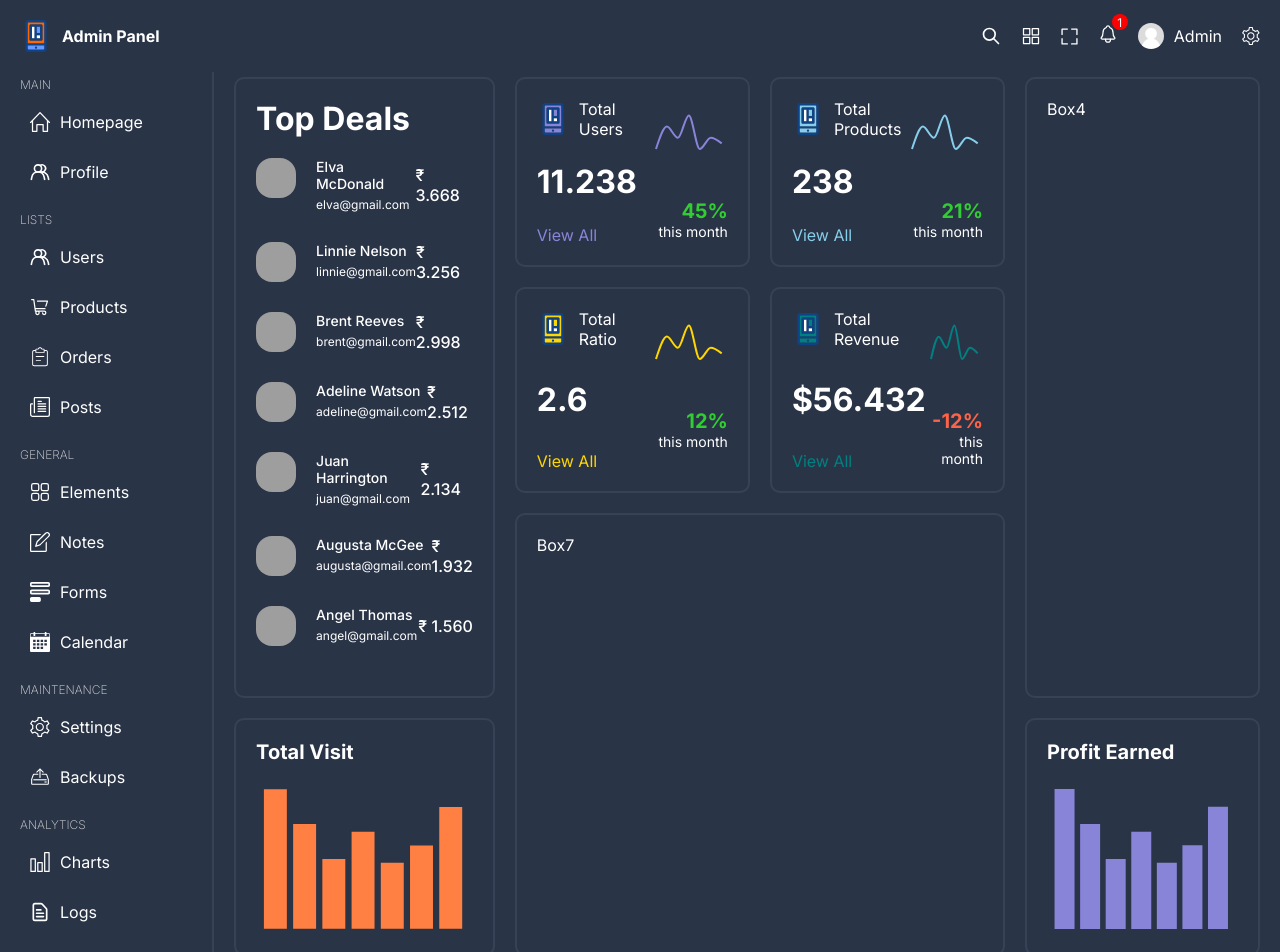
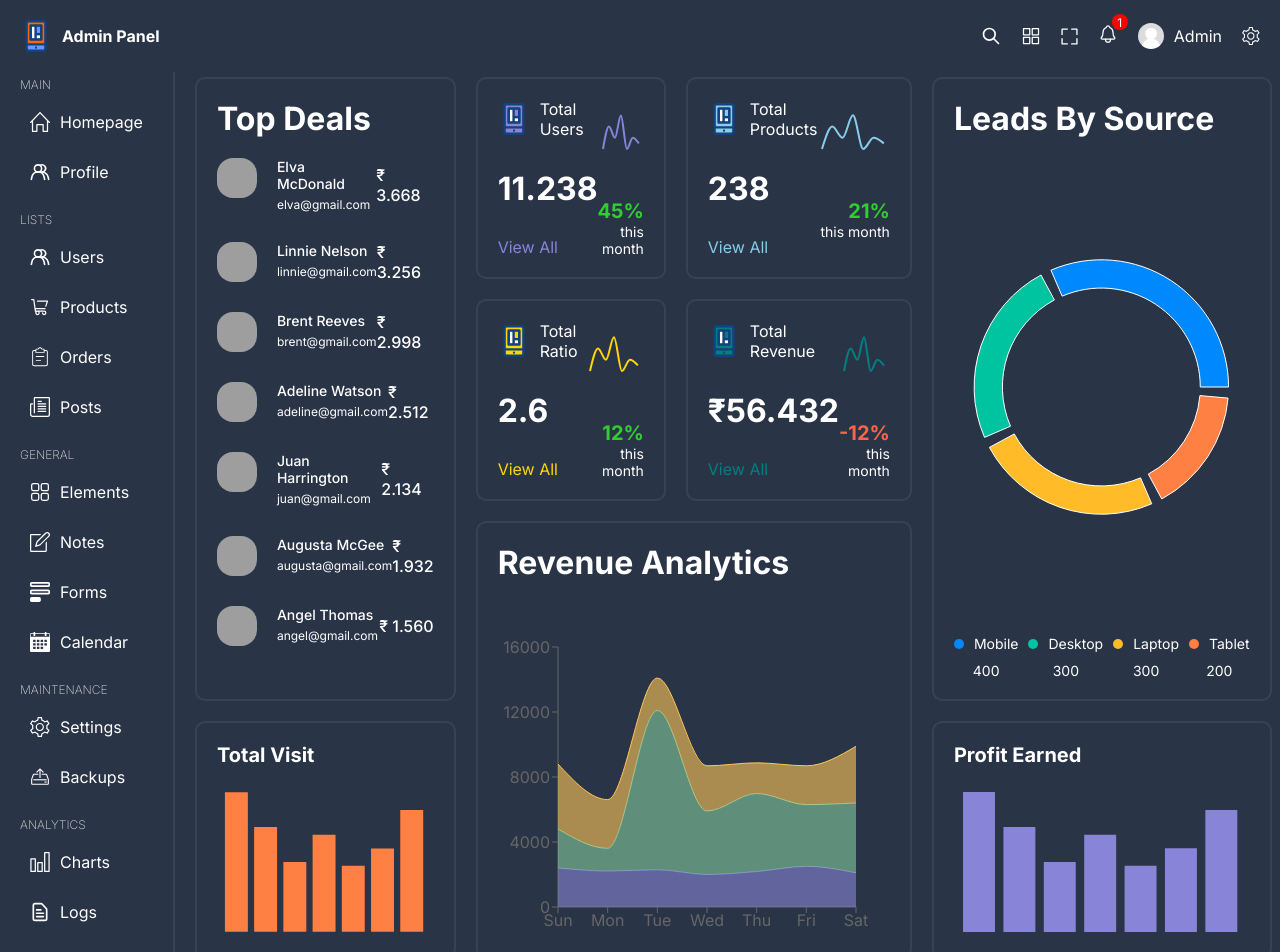
Before and after one commit to khuranajordan/DilFoods-Assignment, a React (Vite) app: page / in a window 1280 px wide. Shown: the top 952 px of the page. Built offline with nearby package versions, Linux system fonts and the light colour scheme; grey boxes are pictures that could not be loaded.

Commit message:
[Feature]: Revenue Analytics add with big chart box

```diff
--- a/pages/home/Home.tsx
+++ b/pages/home/Home.tsx
@@ -1,5 +1,7 @@
 import BarChartBox from "../../src/components/barchartbox/BarChartBox";
+import BigChartBox from "../../src/components/bigchartbox/BigChartBox";
 import ChartBox from "../../src/components/chartbox/ChartBox";
+import PieChartBox from "../../src/components/piechartbox/PieChartBox";
 import TopBox from "../../src/components/topbox/TopBox";
 import {
   barChartBoxRevenue,
@@ -23,14 +25,18 @@ const Home = () => {
       <div className="box box2">
         <ChartBox {...chartBoxProduct} />
       </div>
-      <div className="box box4">Box4</div>
+      <div className="box box4">
+        <PieChartBox />
+      </div>
       <div className="box box5">
         <ChartBox {...chartBoxConversion} />
       </div>
       <div className="box box6">
         <ChartBox {...chartBoxRevenue} />
       </div>
-      <div className="box box7">Box7</div>
+      <div className="box box7">
+        <BigChartBox />
+      </div>
       <div className="box box8">
         <BarChartBox {...barChartBoxVisit} />
       </div>
--- /dev/null
+++ b/src/components/bigchartbox/BigChartBox.tsx
@@ -0,0 +1,102 @@
+import {
+  Area,
+  AreaChart,
+  ResponsiveContainer,
+  Tooltip,
+  XAxis,
+  YAxis,
+} from "recharts";
+import "./bigchartbox.scss";
+
+const data = [
+  {
+    name: "Sun",
+    books: 4000,
+    clothes: 2400,
+    electronics: 2400,
+  },
+  {
+    name: "Mon",
+    books: 3000,
+    clothes: 1398,
+    electronics: 2210,
+  },
+  {
+    name: "Tue",
+    books: 2000,
+    clothes: 9800,
+    electronics: 2290,
+  },
+  {
+    name: "Wed",
+    books: 2780,
+    clothes: 3908,
+    electronics: 2000,
+  },
+  {
+    name: "Thu",
+    books: 1890,
+    clothes: 4800,
+    electronics: 2181,
+  },
+  {
+    name: "Fri",
+    books: 2390,
+    clothes: 3800,
+    electronics: 2500,
+  },
+  {
+    name: "Sat",
+    books: 3490,
+    clothes: 4300,
+    electronics: 2100,
+  },
+];
+
+const BigChartBox = () => {
+  return (
+    <div className="bigChartBox">
+      <h1>Revenue Analytics</h1>
+      <div className="chart">
+        <ResponsiveContainer width="990%" height="100%">
+          <AreaChart
+            data={data}
+            margin={{
+              top: 10,
+              right: 30,
+              left: 0,
+              bottom: 0,
+            }}
+          >
+            <XAxis dataKey="name" />
+            <YAxis />
+            <Tooltip />
+            <Area
+              type="monotone"
+              dataKey="electronics"
+              stackId="1"
+              stroke="#8884d8"
+              fill="#8884d8"
+            />
+            <Area
+              type="monotone"
+              dataKey="clothes"
+              stackId="1"
+              stroke="#82ca9d"
+              fill="#82ca9d"
+            />
+            <Area
+              type="monotone"
+              dataKey="books"
+              stackId="1"
+              stroke="#ffc658"
+              fill="#ffc658"
+            />
+          </AreaChart>
+        </ResponsiveContainer>
+      </div>
+    </div>
+  );
+};
+
+export default BigChartBox;
--- /dev/null
+++ b/src/components/bigchartbox/bigchartbox.scss
@@ -0,0 +1,12 @@
+.bigChartBox {
+  width: 100%;
+  height: 100%;
+  display: flex;
+  flex-direction: column;
+  justify-content: space-between;
+
+  .chart {
+    width: 10%;
+    height: 300px;
+  }
+}
--- /dev/null
+++ b/src/components/piechartbox/PieChartBox.tsx
@@ -0,0 +1,50 @@
+import { Cell, Pie, PieChart, ResponsiveContainer, Tooltip } from "recharts";
+import "./piechartbox.scss";
+
+const data = [
+  { name: "Mobile", value: 400, color: "#0088FE" },
+  { name: "Desktop", value: 300, color: "#00C49F" },
+  { name: "Laptop", value: 300, color: "#FFBB28" },
+  { name: "Tablet", value: 200, color: "#FF8042" },
+];
+
+const PieChartBox = () => {
+  return (
+    <div className="pieChartBox">
+      <h1>Leads By Source</h1>
+      <div className="chart">
+        <ResponsiveContainer width="99%" height={300}>
+          <PieChart>
+            <Tooltip
+              contentStyle={{ background: "white", borderRadius: "5px" }}
+            />
+            <Pie
+              data={data}
+              innerRadius={"70%"}
+              outerRadius={"90%"}
+              paddingAngle={5}
+              dataKey="value"
+            >
+              {data.map((item) => (
+                <Cell key={item.name} fill={item.color} />
+              ))}
+            </Pie>
+          </PieChart>
+        </ResponsiveContainer>
+      </div>
+      <div className="options">
+        {data.map((item) => (
+          <div className="option" key={item.name}>
+            <div className="title">
+              <div className="dot" style={{ background: item.color }} />
+              <span>{item.name}</span>
+            </div>
+            <span>{item.value}</span>
+          </div>
+        ))}
+      </div>
+    </div>
+  );
+};
+
+export default PieChartBox;
--- /dev/null
+++ b/src/components/piechartbox/piechartbox.scss
@@ -0,0 +1,39 @@
+.pieChartBox {
+  height: 100%;
+  display: flex;
+  flex-direction: column;
+  justify-content: space-between;
+
+  .chart {
+    display: flex;
+    align-items: center;
+    justify-content: center;
+    width: 100%;
+    height: 100%;
+  }
+
+  .options {
+    display: flex;
+    justify-content: space-between;
+    gap: 10px;
+    font-size: 14px;
+  }
+  .option {
+    display: flex;
+    flex-direction: column;
+    gap: 10px;
+    align-items: center;
+
+    .title {
+      display: flex;
+      gap: 10px;
+      align-items: center;
+
+      .dot {
+        width: 10px;
+        height: 10px;
+        border-radius: 50%;
+      }
+    }
+  }
+}
--- a/src/data.ts
+++ b/src/data.ts
@@ -206,7 +206,7 @@ export const menu = [
   color: "teal",
   icon: "/revenueIcon.svg",
   title: "Total Revenue",
-    number: "$56.432",
+  number: "₹56.432",
   dataKey: "revenue",
   percentage: -12,
   chartData: [
@@ -462,7 +462,7 @@ export const menu = [
     title: "Playstation 5 Digital Edition",
     color: "white",
     producer: "Sony",
-      price: "$250.99",
+    price: "₹250.99",
     createdAt: "01.02.2023",
     inStock: true,
   },
@@ -472,7 +472,7 @@ export const menu = [
     title: "Dell Laptop KR211822",
     color: "black",
     producer: "Dell",
-      price: "$499.99",
+    price: "₹499.99",
     createdAt: "01.02.2023",
     inStock: true,
   },
@@ -482,7 +482,7 @@ export const menu = [
     title: "Samsung TV 4K SmartTV",
     color: "gray",
     producer: "Samsung",
-      price: "$999.49",
+    price: "₹999.49",
     createdAt: "01.02.2023",
     inStock: true,
   },
@@ -492,7 +492,7 @@ export const menu = [
     title: "Apple Iphone 14 Pro Max",
     color: "white",
     producer: "Apple",
-      price: "$799.49",
+    price: "₹799.49",
     createdAt: "01.02.2023",
     inStock: true,
   },
@@ -502,7 +502,7 @@ export const menu = [
     title: "Philips Hue Play Gradient",
     color: "rainbow",
     producer: "Philips",
-      price: "$39.99",
+    price: "₹39.99",
     createdAt: "01.02.2023",
   },
   {
@@ -511,7 +511,7 @@ export const menu = [
     title: "Logitech MX Master 3",
     color: "black",
     producer: "Logitech",
-      price: "$59.49",
+    price: "₹59.49",
     createdAt: "01.02.2023",
     inStock: true,
   },
@@ -521,7 +521,7 @@ export const menu = [
     title: "Rode Podcast Microphone",
     color: "gray",
     producer: "Rode",
-      price: "$119.49",
+    price: "₹119.49",
     createdAt: "01.02.2023",
   },
   {
@@ -530,7 +530,7 @@ export const menu = [
     title: "Toshiba Split AC 2",
     color: "white",
     producer: "Toshiba",
-      price: "$899.99",
+    price: "₹899.99",
     createdAt: "01.02.2023",
     inStock: true,
   },
@@ -540,7 +540,7 @@ export const menu = [
     title: "Sony Bravia KDL-47W805A",
     color: "black",
     producer: "Sony",
-      price: "$970.49",
+    price: "₹970.49",
     createdAt: "01.02.2023",
   },
   {
@@ -549,13 +549,11 @@ export const menu = [
     title: "Acer Laptop 16 KL-4804",
     color: "black",
     producer: "Acer",
-      price: "$599.99",
+    price: "₹599.99",
     createdAt: "01.02.2023",
     inStock: true,
   },
 ];
-
-
 
 export const singleUser = {
   id: 1,
@@ -645,7 +643,7 @@ export const menu = [
   info: {
     productId: "Ps5SDF1156d",
     color: "white",
-      price: "$250.99",
+    price: "₹250.99",
     producer: "Sony",
     export: "Japan",
   },
```
Lines whose indentation alone changed are shown as unchanged.
